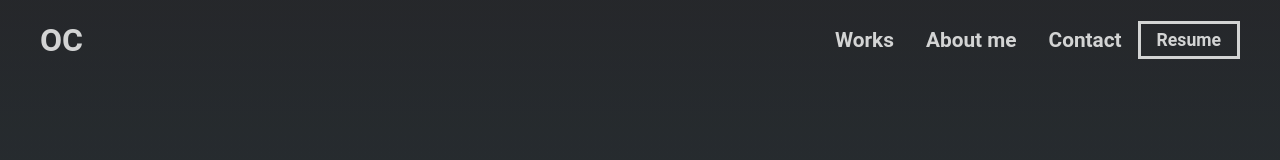
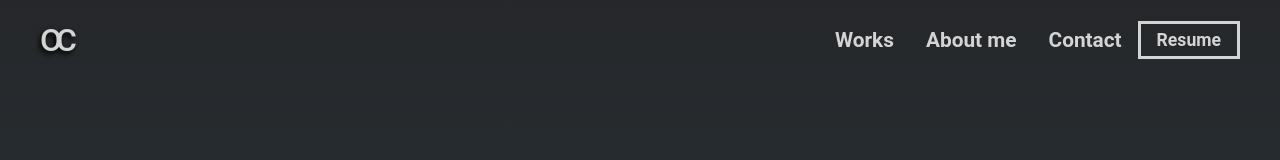
Before and after one commit to Otavio-Cipriano/Portfolio, a Next.js app: page / in a window 1280 px wide. Shown: the top 160 px of the page. Built offline with nearby package versions, Linux system fonts and the light colour scheme.

Commit message:
adding new style to logo

```diff
--- a/src/Components/Navbar/Navbar.module.scss
+++ b/src/Components/Navbar/Navbar.module.scss
@@ -77,6 +77,9 @@
 
     h1{
         margin: 0;
+        letter-spacing: -6px;
+        font-weight: 500;
+        text-shadow: -2px 3px 5px black;
     }
 
 }
```
